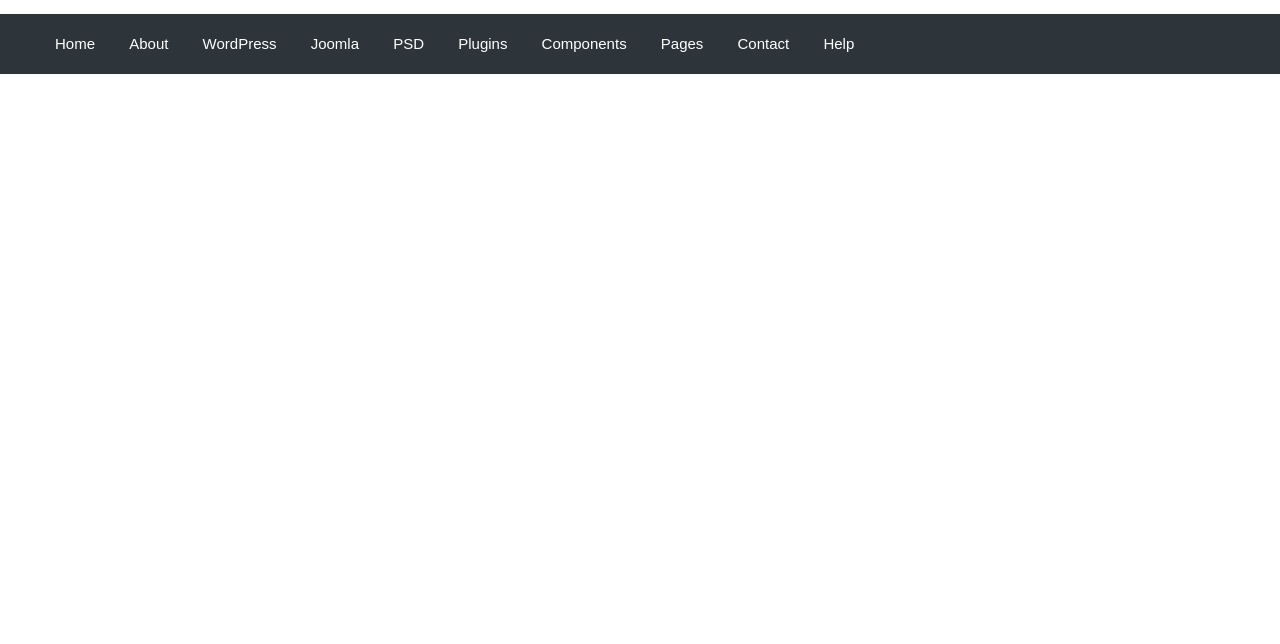
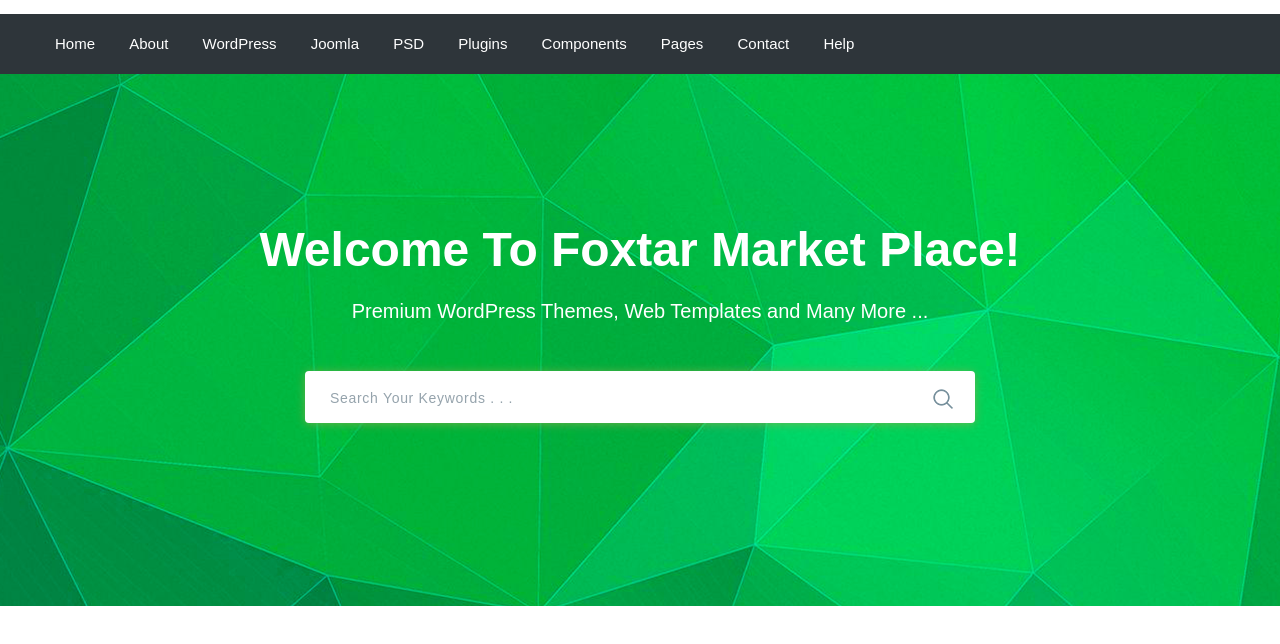
Before and after one commit to webhubUA8/moderno, a website: page app/index.html in a window 1280 px wide. Shown: the part 76-720 px from the top of the page. Drawn offline with nearby package versions, Linux system fonts and the light colour scheme; files that its build step writes are made by us from their sources.

Commit message:
added section 'Search'

```diff
--- a/app/index.html
+++ b/app/index.html
@@ -88,6 +88,31 @@
    </header>
    <!-- /.header -->
 
+   <section class="search" style="background-image: url(images/bg-search.jpg);">
+      <div class="container">
+         <div class="search__inner">
+            <div class="search__inner-title">
+               Welcome To Foxtar Market Place!
+            </div>
+            <div class="search__inner-text">
+               Premium WordPress Themes, Web Templates and Many More ...
+            </div>
+            <div class="search__inner-form">
+               <form action="">
+                  <input type="text" placeholder="Search Your Keywords . . ." required>
+                  <button type="submit">
+                     <img src="images/icons/search-icon.png" alt="search-icon">
+                  </button>
+               </form>
+            </div>
+            <!-- /.search__inner-form -->
+         </div>
+         <!-- /.search__inner -->
+      </div>
+      <!-- /.container -->
+   </section>
+   <!-- /.search -->
+
 
    <script src="https://ajax.googleapis.com/ajax/libs/jquery/3.5.1/jquery.min.js"></script>
    <script src="js/libs.min.js"></script>
--- a/app/scss/style.scss
+++ b/app/scss/style.scss
@@ -70,3 +70,60 @@
       color: #fff;
    }
 }
+
+// ========= SEARCH ==========
+.search {
+   background-image: url(../images/bg-search.jpg);
+   background-repeat: no-repeat;
+   background-size: cover;
+   background-position: center;
+   min-height: 532px;
+}
+
+.search__inner {
+   padding: 140px 0;
+   color: #fff;
+   text-align: center;
+   &-title {
+      font-size: 48px;
+      font-weight: 700;
+      line-height: 72px;
+
+      margin-bottom: 10px;
+   }
+   &-text {
+      font-size: 20px;
+      font-weight: 500;
+      margin-bottom: 45px;
+      line-height: 30px;
+   }
+   &-form {
+      max-width: 670px;
+      margin: 0 auto;
+      position: relative;
+      input {
+         display: block;
+         width: 100%;
+         padding: 19px 20px 17px 25px;
+         border-radius: 4px;
+         box-shadow: 0px 1px 10px 0 rgba(141, 176, 75, 0.75);
+         background-color: #ffffff;
+
+         letter-spacing: 0.7px;
+         text-align: left;
+         font-size: 14px;
+         font-weight: 500;
+         border: none;
+         &::placeholder {
+            color: #95a3ac;
+         }
+      }
+      button {
+         position: absolute;
+         border: none;
+         background-color: transparent;
+         right: 16px;
+         top: 17px;
+      }
+   }
+}
```
Also changed, not shown: app/css/style.min.css, app/images/bg-search.jpg (added), app/images/icons/search-icon.png (added), app/images/icons/search-icon.svg (added).
